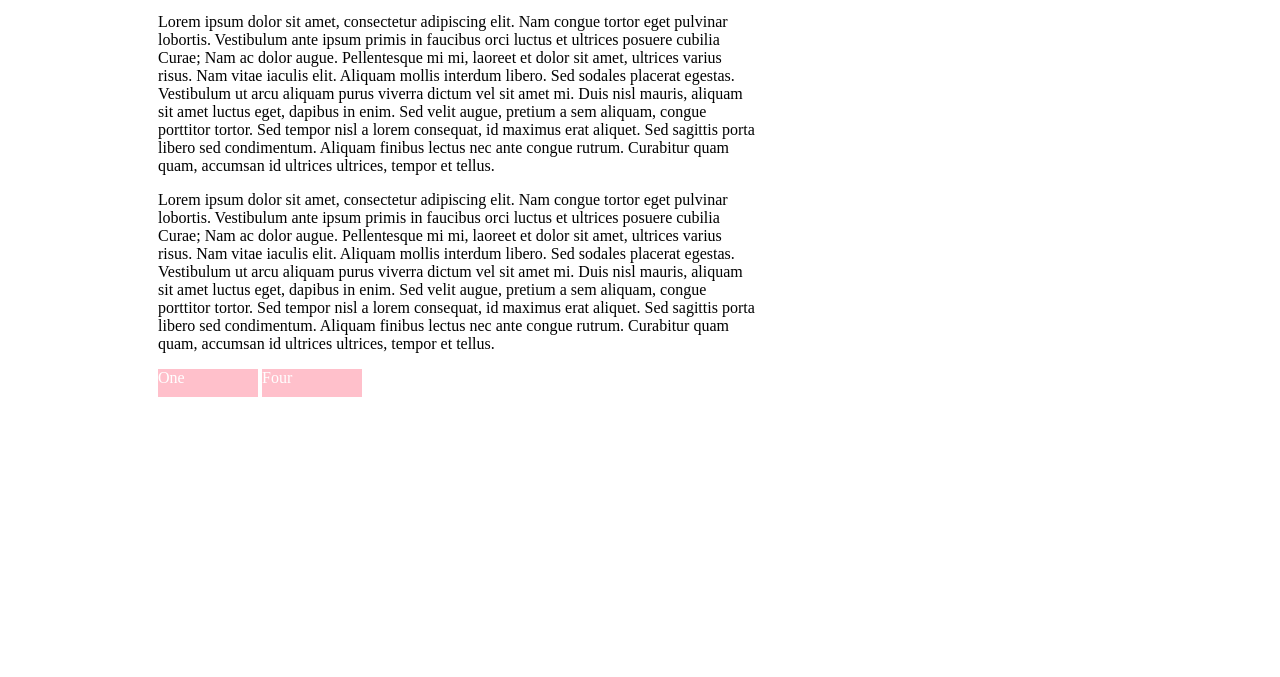
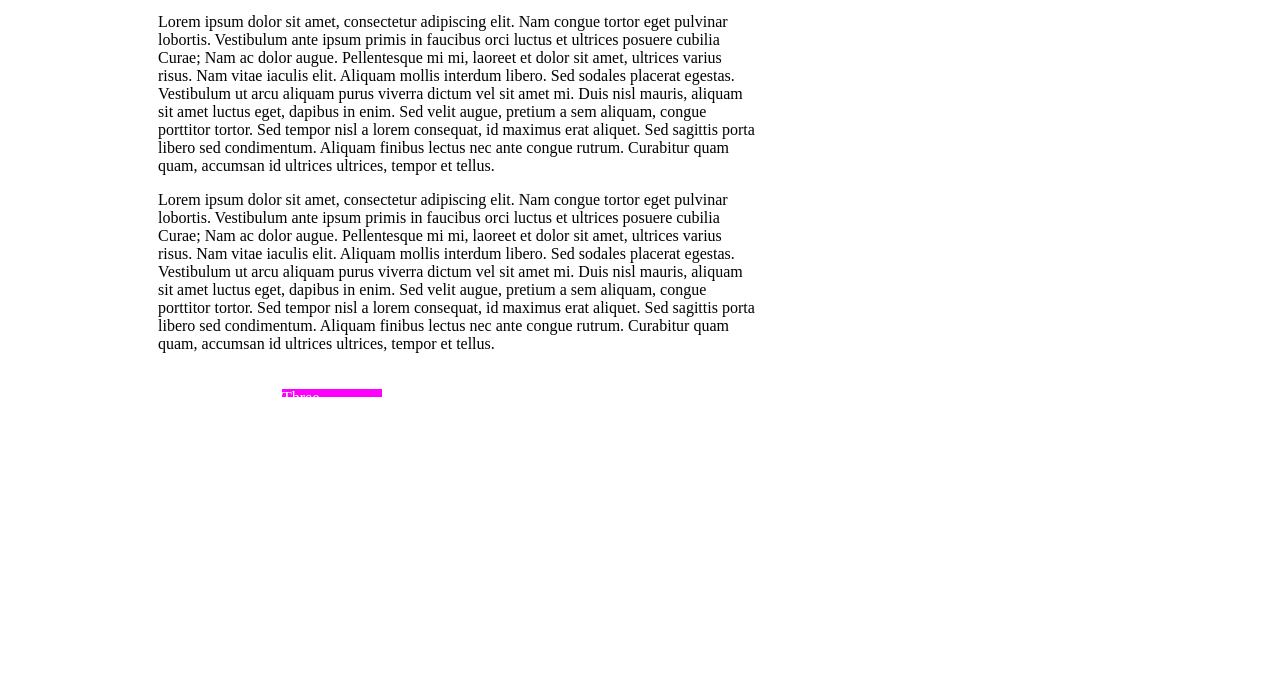
Before and after one commit to trejoramon141295/Ejercicio1_-HTml, a plain HTML site: page posicionamiento.html in a window 1280 px wide. Shown: the part 123-800 px from the top of the page. Drawn offline with Linux system fonts and the light colour scheme.

Commit message:
Modificando pocicionamento.css

```diff
--- a/css/pocisionamiento.css
+++ b/css/pocisionamiento.css
@@ -19,7 +19,9 @@
 }
 
 #three{
-    position: fixed;
+    position: relative;
+    overflow: hidden;
+    display: inline-block;
     top: 20px;
     left: 20px;
     background-color: fuchsia;
```
